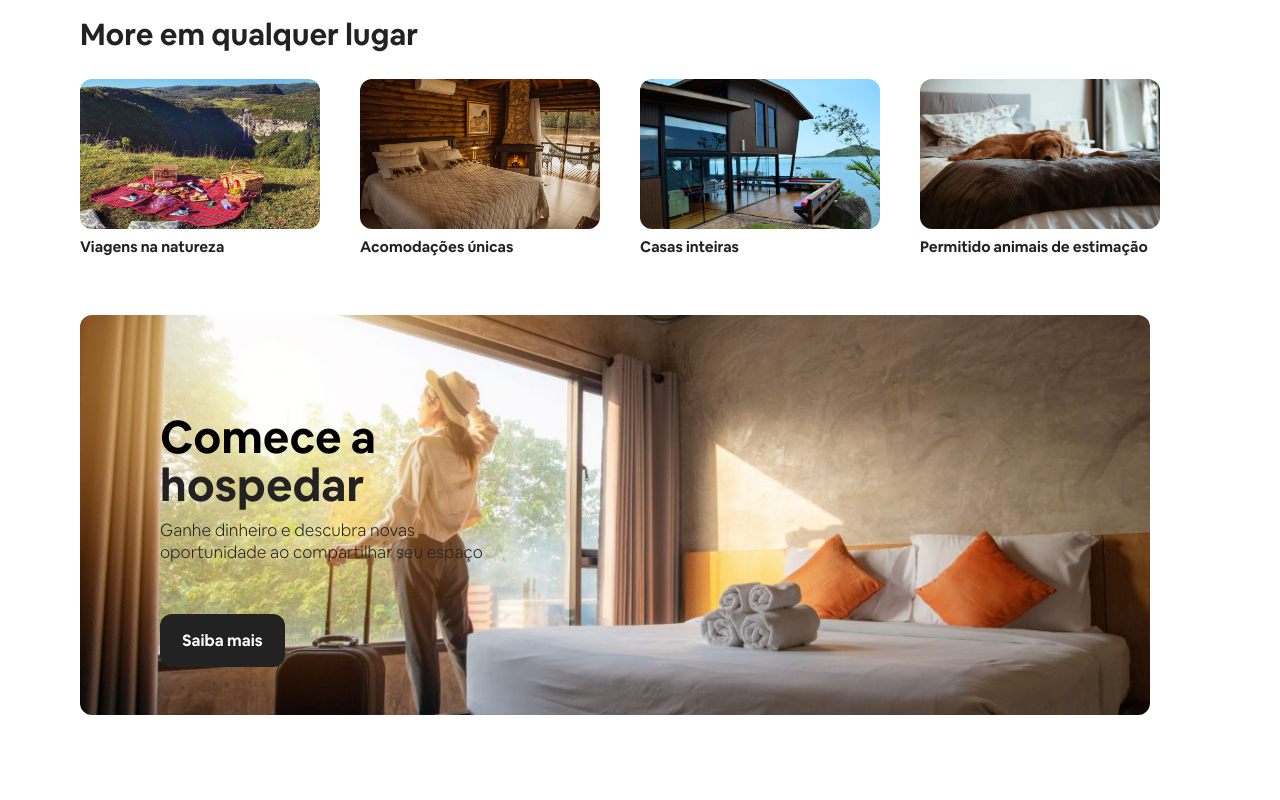
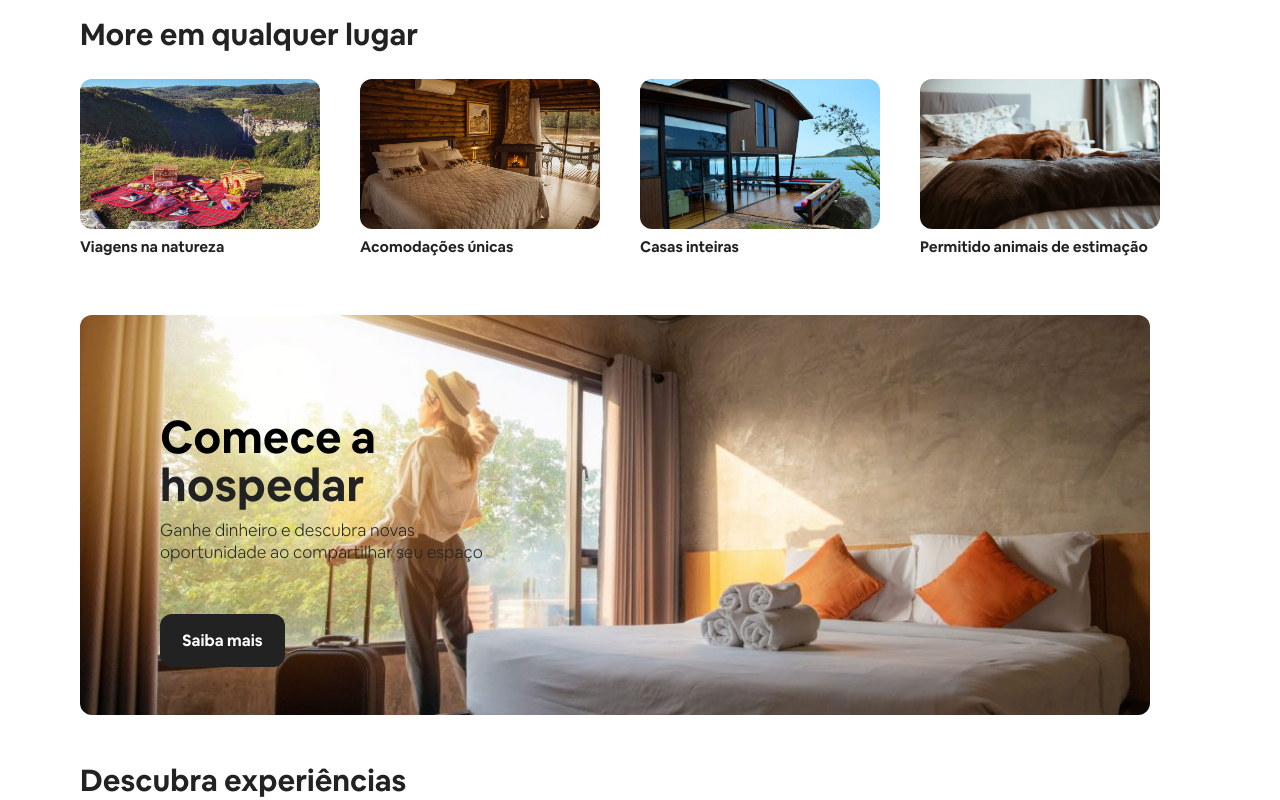
Before and after one commit to hroderik/htmlcss, a plain HTML site: page airbnb/index.html in a window 1280 px wide. Shown: the part 893-1693 px from the top of the page. Before the commit the page ends 1618 px from the top, so only its background shows below. Drawn offline with Linux system fonts and the light colour scheme.

Commit message:
Feb 25, 2024, 12:03 AM

```diff
--- a/airbnb/assets/css/style.css
+++ b/airbnb/assets/css/style.css
@@ -453,3 +453,11 @@ body {
     margin-left: 80px;
     border-radius: 12px;
 }
+
+.experience {
+    margin-left: 80px;
+    font-family: 'airbnb--bold';
+    font-size: 30px;
+    font-weight: 900;
+    color: #222222;
+}
--- a/airbnb/index.html
+++ b/airbnb/index.html
@@ -290,7 +290,9 @@
             </div>
         </div>
 
+        <br/><br/>
 
+        <b class="experience">Descubra experiências</b>
 
     </body>
 </html>
```
